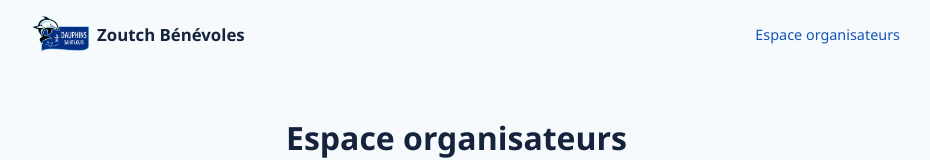
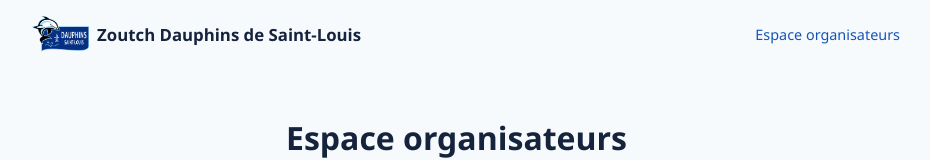
Before and after one commit to heugelflorent-DSL/Zoutch-DSL, a React (Vite) app in the folder client/: page /admin/login in a window 1280 px wide. Shown: the top 160 px of the page, without its empty margins (174-1104 px from the left). Built offline with nearby package versions, Linux system fonts and the light colour scheme.

Commit message:
En-tête : « Zoutch Dauphins de Saint-Louis »

```diff
--- a/client/src/App.jsx
+++ b/client/src/App.jsx
@@ -70,7 +70,7 @@ export default function App() {
         <header className="topbar">
           <Link to="/" className="brand">
             <img src={logo} alt="Dauphins Saint-Louis" />
-            <span>Zoutch Bénévoles</span>
+            <span>Zoutch Dauphins de Saint-Louis</span>
           </Link>
           <Link to="/admin" className="admin-link">Espace organisateurs</Link>
         </header>
```
